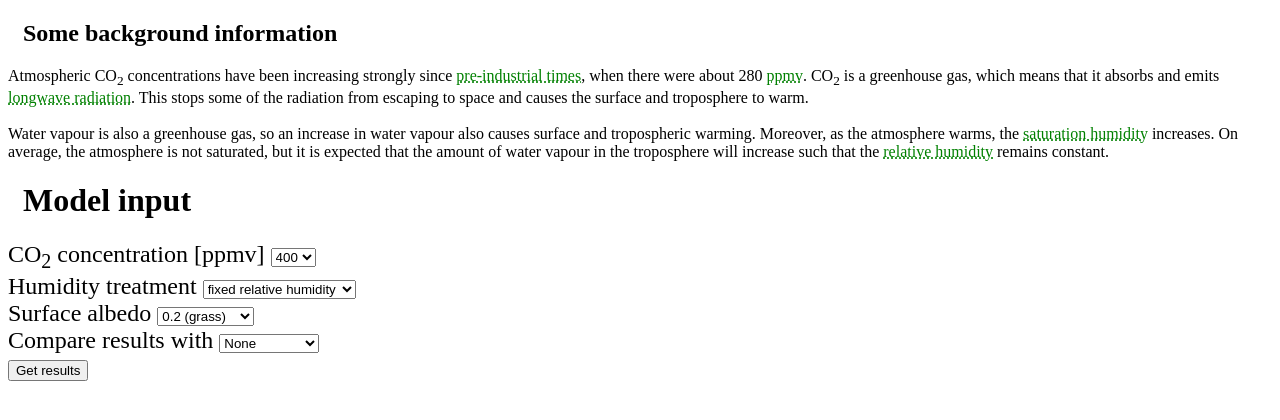
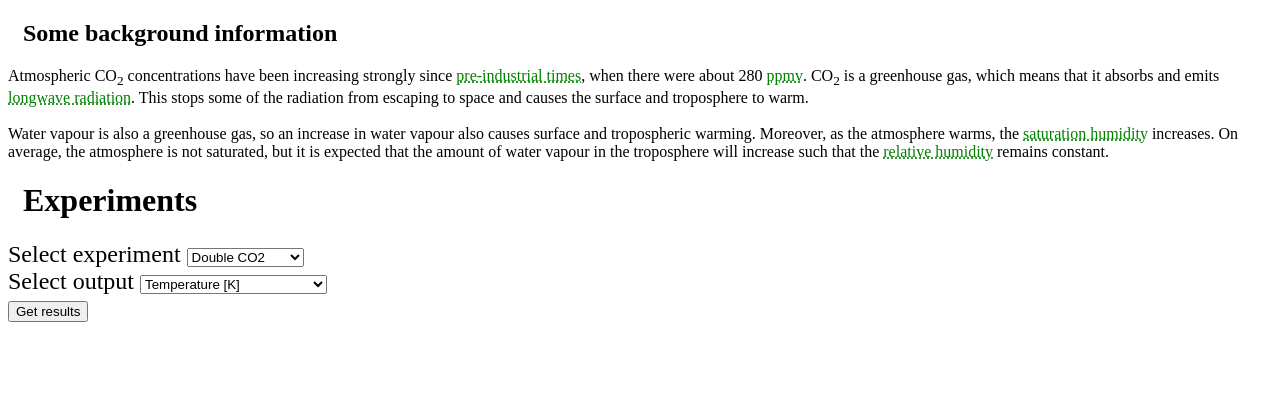
Before and after one commit to lkluft/konrad-website, a Flask app: page /run_konrad in a window 1280 px wide. Shown: the top 420 px of the page. Run offline with Flask 2, Linux system fonts and the light colour scheme.

Commit message:
Change options to experiments and output

```diff
--- a/app.py
+++ b/app.py
@@ -19,29 +19,29 @@ def plot_interactive_png():
 
 @app.route('/run_konrad', methods=['GET', 'POST'])
 def run_konrad():
-    co2_options = np.arange(280, 601, 20)
     if request.method == 'GET':
-        state = {'co2': 400, 'humidity': 'rh', 'albedo': 0.2,
-                 'comparison': 'pi'}
+        state = {'exp': 'co2x2', 'output': 'T'}
         # send the user the form
-        return render_template('UserInput.html', co2_options=co2_options,
+        return render_template('UserInput.html',
                                state=state)
     elif request.method == 'POST':
         # read form data and check data type
-        humidity = request.form.get('humidity')
-        co2 = int(request.form.get('CO2'))
-        albedo = round(float(request.form.get('albedo')), 2)
-        # get T and z corresponding to the selected input
-        T, z = model_run(co2, humidity, albedo)
-        # display result
-        comparison = request.form.get('comparison')
-        get_comparison(str(comparison), humidity, albedo)
+        exp = request.form.get('exp')
+        output = request.form.get('output')
+        T, z, xlabel, xunits = model_run(exp, output)
+        get_comparison(output)
         mpld3_html = plot_interactive_png()
-        state = {'co2': co2, 'albedo': albedo, 'comparison': comparison,
-                 'humidity': humidity}
-        return render_template(
-            'SurfaceTemperature.html', co2_options=co2_options, SST=T[0],
-            plot=mpld3_html, state=state)
+        state = {'exp': exp, 'output': output}
+        if output == 'T':
+            return render_template(
+                'SurfaceTemperature.html', SST=T[0], plot=mpld3_html,
+                state=state
+            )
+        else:
+            return render_template(
+                'ModelOutput.html', plot=mpld3_html, state=state
+            )
+
     else:
         return "<h2>Invalid request</h2>"
 
--- a/templates/UserInput.html
+++ b/templates/UserInput.html
@@ -30,40 +30,31 @@
         <abbr title="a fraction of the saturation humidity" tabindex="-1">relative humidity</abbr>
         remains constant.
     </div></font>
-    <h1>Model input</h1>
+    <h1>Experiments</h1>
     <form method="post">
         <font size=5>
         <div>
-            <label for="CO2">CO<sub>2</sub> concentration [ppmv]</label>
-            <select name="CO2">
-                {% for co2 in co2_options %}
-                <option value="{{co2}}" {% if co2 == state.co2 %}selected{% endif %}>{{co2}}</option>
-                {% endfor %}
+            <label for="exp">Select experiment</label>
+            <select name="exp">
+                <option value="noconv" {% if state.exp =='noconv' %} SELECTED{% endif %}>No convection</option>
+                <option value="co2x2" {% if state.exp =='co2x2' %} SELECTED{% endif %}>Double CO<sub>2</sub></option>
+                <option value="co2x4" {% if state.exp =='co2x4' %} SELECTED{% endif %}>Quadruple CO<sub>2</sub></option>
+                <option value="ozone" {% if state.exp =='ozone' %} SELECTED{% endif %}>No ozone</option>
+                <option value="upwelling025" {% if state.exp =='upwelling025' %} SELECTED{% endif %}>Upwelling</option>
+                <option value="lapse65" {% if state.exp =='lapse65' %} SELECTED{% endif %}>Fixed lapse rate</option>
             </select>
         </div>
         <div>
-            <label for="humidity">Humidity treatment</label>
-            <select name="humidity">
-                <option value="rh">fixed relative humidity</option>
-                <option value="280vmr">pre-industrial humidity</option>
-            </select>
-        </div>
-        <div>
-            <label for="albedo">Surface albedo</label>
-            <select name="albedo">
-                <option value="0.2">0.2 (grass)</option>
-                <option value="0.07">0.07 (ocean)</option>
+            <label for="output">Select output</label>
+            <select name="output">
+                <option value="T" {% if state.output =='T' %} SELECTED{% endif %}>Temperature [K]</option>
+                <option value="T_C" {% if state.output =='T_C' %} SELECTED{% endif %}>Temperature [Celcius]</option>
+                <option value="radlw" {% if state.output =='radlw' %} SELECTED{% endif %}>Longwave radiative heating</option>
+                <option value="radsw" {% if state.output =='radsw' %} SELECTED{% endif %}>Shortwave radiative heating</option>
+                <option value="conv" {% if state.output =='conv' %} SELECTED{% endif %}>Convective heating</option>
             </select>
         </div>
 
-        <div>
-            <label for="comparison">Compare results with</label>
-            <select name="comparison">
-                <option value="none">None</option>
-                <option value="pi">pre-industrial</option>
-                <option value="present">present day</option>
-            </select>
-        </div>
         <div>
             <button type="submit">Get results</button>
         </div>
```
Also changed, not shown: run_konrad.py (+37 -33 lines), templates/ModelOutput.html (added, +8 -0 lines), 2 other files.
